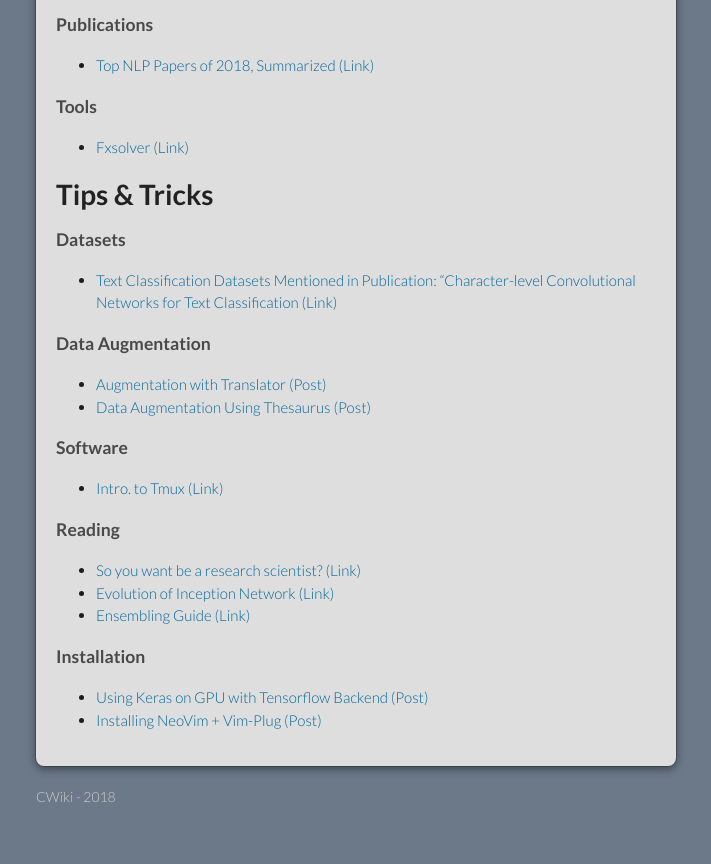
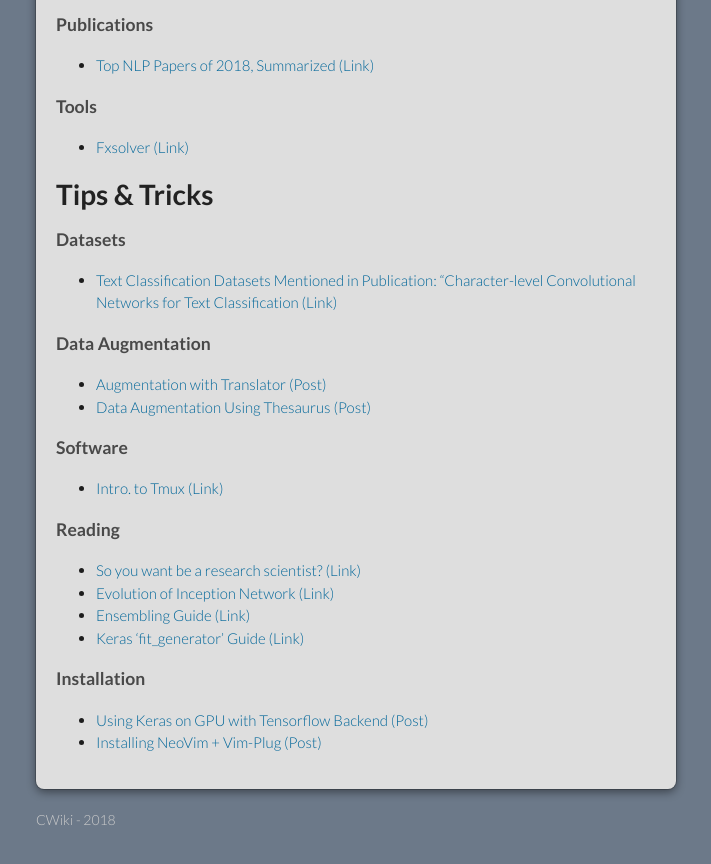
Before and after one commit to burakyldrm/pythoniancultist.github.io, a Jekyll site: the page built from index.md, in a window 1280 px wide and 900 px high, scrolled down 1165 px. Shown: the top 864 px of the window, without its empty margins (284-995 px from the left). Built offline with Jekyll 4.4.1, drawn with Linux system fonts in a browser that asks for light colours; our own code applies the rules of GitHub Pages for plain Markdown files.

Commit message:
fit generator read added

```diff
--- a/index.md
+++ b/index.md
@@ -63,6 +63,7 @@ Check current State-of-the-Art for NLP tasks.
 *   [So you want be a research scientist? (Link)](https://medium.com/@vanhoucke/so-you-want-to-be-a-research-scientist-363c075d3d4c)
 *   [Evolution of Inception Network (Link)](https://towardsdatascience.com/a-simple-guide-to-the-versions-of-the-inception-network-7fc52b863202)
 *   [Ensembling Guide (Link)](https://mlwave.com/kaggle-ensembling-guide/)
+*   [Keras 'fit_generator' Guide (Link)](https://stanford.edu/~shervine/blog/keras-how-to-generate-data-on-the-fly#motivation)
 
 ### Installation
 *  [Using Keras on GPU with Tensorflow Backend (Post)](keras_gpu.md)
```
